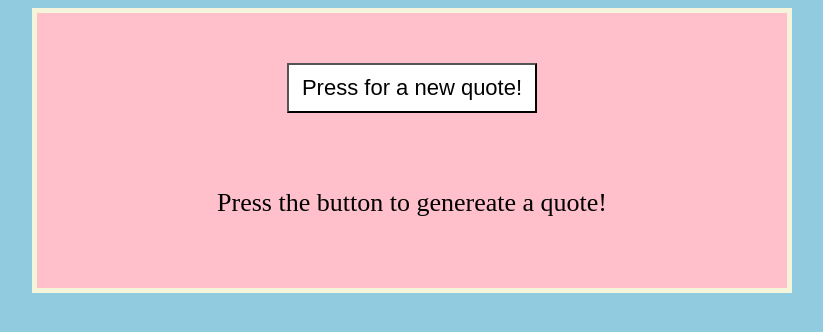
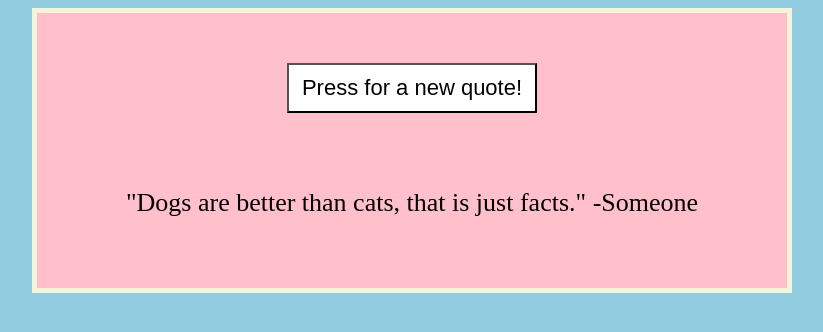
Before and after one commit to ninankkim/random-quote-gen, a plain HTML site: page index.html in a window 1280 px wide. Both pictures are taken after a click on the button "Press for a new quote!". Shown: the whole page, without its empty margins (228-1051 px from the left). Drawn offline with Linux system fonts and the light colour scheme.

Commit message:
fixed bugs and worked on js file

```diff
--- a/index.html
+++ b/index.html
@@ -12,6 +12,6 @@
         <button id="btn">Press for a new quote!</button>
         <div id="output">Press the button to genereate a quote!</div>
     </div>
-    <script scr="main.js"></script>
+    <script src="main.js"></script>
 </body>
 </html>
--- a/main.js
+++ b/main.js
@@ -1 +1,15 @@
-let btn = document.getElementsById('btn');
+let btn = document.getElementById('btn');
+let output = document.getElementById('output');
+let quotes = [
+    '"Fuck bitches, get money." - Lil Wayne',
+    '"Jesus take the wheel, please." -Carry Underhood',
+    '"Get off my dick." -J.Cole',
+    '"The best k-pop group is hands down, Mamamoo." -Nina Kim',
+    '"Coding is hard and annoying, nothing ever works." -Anon',
+    '"Dogs are better than cats, that is just facts." -Someone',
+];
+
+btn.addEventListener('click', function() {
+    var randomQuote = quotes[Math.floor(Math.random() * quotes.length)]
+    output.innerHTML = randomQuote;
+})
```
